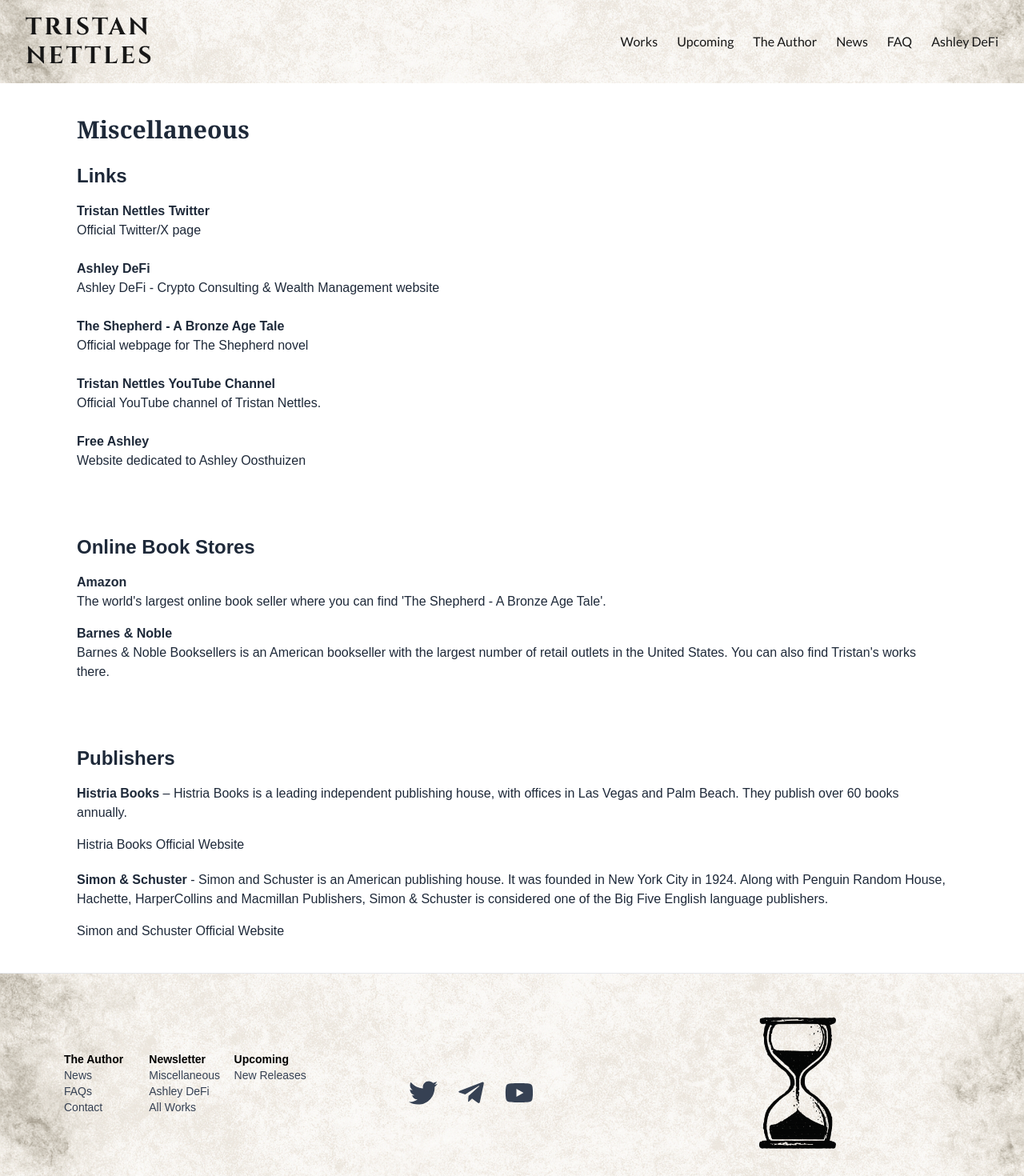
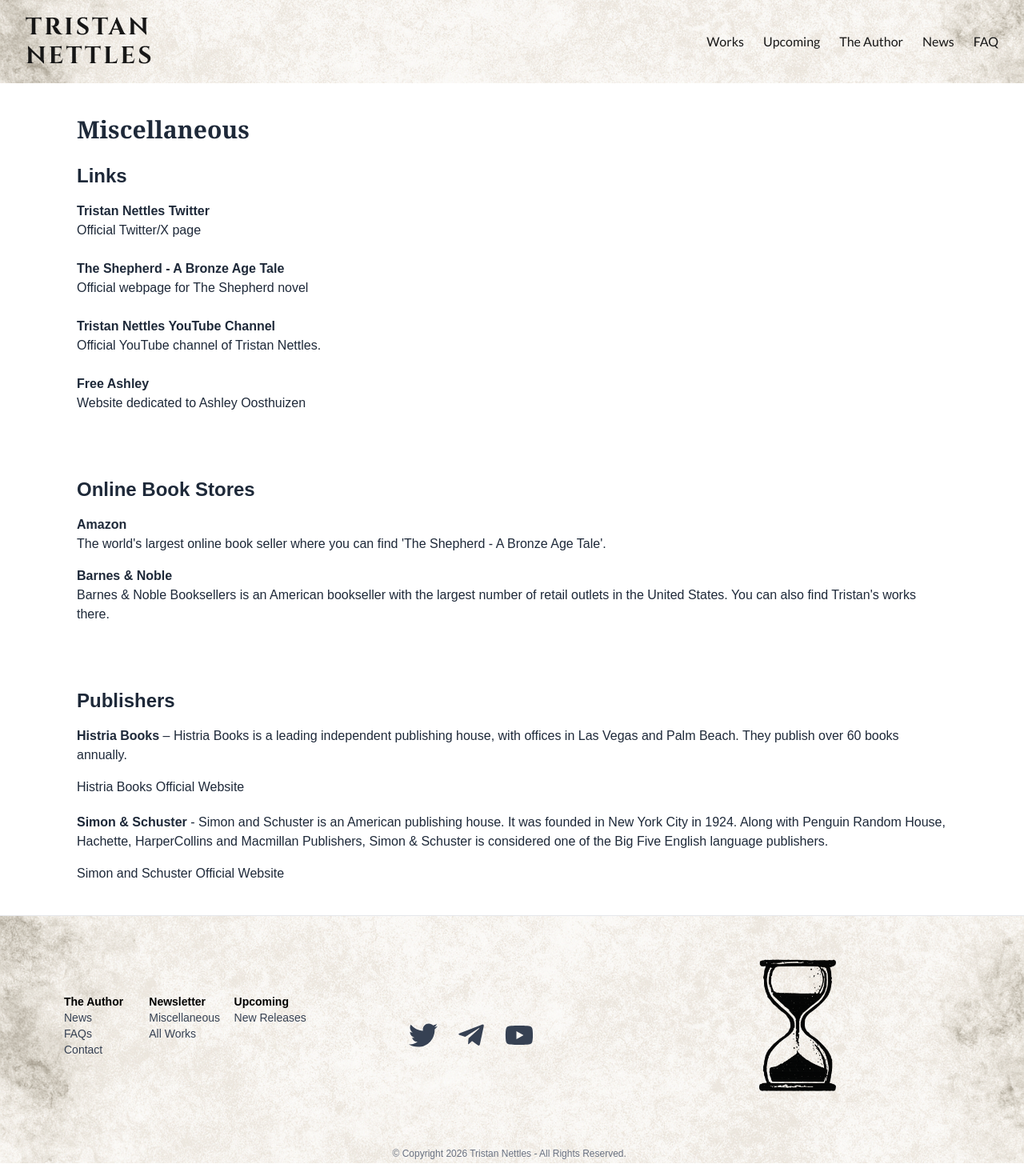
Before and after one commit to BodiAugustus/AuthorSite, a Next.js app: page /miscellaneous in a window 1280 px wide. Shown: the top 1470 px of the page at 80% size. Built offline with nearby package versions, Linux system fonts and the light colour scheme.

Commit message:
remove defi

```diff
--- a/app/Footer.js/page.js
+++ b/app/Footer.js/page.js
@@ -30,9 +30,7 @@
               Newsletter
             </Link>
             <Link href="/miscellaneous">Miscellaneous</Link>
-            <Link href="https://www.AshleyDefi.com" target="_blank">
-              Ashley DeFi
-            </Link>
+
             <Link href="/works">All Works</Link>
           </div>
           <div className="flex flex-col">
--- a/app/components/NavBar/page.js
+++ b/app/components/NavBar/page.js
@@ -30,7 +30,6 @@
             { label: "The Author", href: "/author" },
             { label: "News", href: "/news" },
             { label: "FAQ", href: "/faqs" },
-            { label: "Ashley DeFi", href: "https://www.ashleydefi.com" },
           ].map(({ label, href }) => (
             <li key={href}>
               <Link
--- a/app/faqs/page.js
+++ b/app/faqs/page.js
@@ -51,13 +51,9 @@
       question:
         "How did your background in biology and the military shape your worldview?",
       answer:
-        "Both pursuits have led me to learn how to deduct, not infer, my conclusions to avoid being misled or mislead. I have a greater appreciation for the majesty of life than I did before, and its many complexities. I also learned how to think rationally, scientifically, and for myself.",
+        "Both pursuits have led me to learn how to deduct, not infer, my conclusions to avoid being mislead. I have a greater appreciation for life than I did before, and its endless  complexities. I also learned how to think for myself.",
     },
-    {
-      question: "What role does cryptocurrency play in your life today?",
-      answer:
-        "I use digital finance daily, most notably as an investment platform but more and more as a daily means of transaction. I am heavily invested in the Sonic Blockchain and believe very much in Monero as well. I encourage all people, especially young ones, to learn how to invest in and utilize digital assets moving forward. Anyone who is interested in learning more can visit Ashley DeFi by clicking on the link on the top right corner of this website.",
-    },
+
     {
       question:
         "Is your advocacy for Ashley a one-man mission or part of a larger campaign?",
@@ -125,8 +121,7 @@
     },
     {
       question: "Can you give me some writing tips?",
-      answer:
-        "Yes! Read a lot, write a lot, and edit constantly. The devil is in the details.",
+      answer: "Yes! Read a lot, write a lot, and edit constantly.",
     },
     {
       question:
--- a/app/layout.js
+++ b/app/layout.js
@@ -102,7 +102,7 @@
         "Tristan Nettles is the author of historical and Bronze Age fiction including 'The Shepherd' and 'False Positive'.",
       worksFor: {
         "@type": "Organization",
-        name: "Ashley DeFi",
+        name: "Doc Diesel",
       },
     },
     {
@@ -122,8 +122,7 @@
       name: "False Positive",
       author: { "@type": "Person", name: "Tristan Nettles" },
       datePublished: "2021-01-01",
-      description:
-        "A gripping modern thriller about medicine, betrayal, and redemption.",
+      description: "A gripping modern thriller about drugs, love, and war.",
       publisher: { "@type": "Organization", name: "Independent" },
       inLanguage: "English",
     },
--- a/app/miscellaneous/page.js
+++ b/app/miscellaneous/page.js
@@ -20,17 +20,7 @@
               Official Twitter/X page
             </a>
           </div>
-          <div>
-            <p className="font-bold">Ashley DeFi</p>
-            <a
-              href="https://www.AshleyDeFi.com"
-              target="_blank"
-              rel="noopener noreferrer"
-              className="hover:text-blue-400"
-            >
-              Ashley DeFi - Crypto Consulting & Wealth Management website
-            </a>
-          </div>
+
           <div>
             <p className="font-bold">The Shepherd - A Bronze Age Tale</p>
             <a
--- a/app/upcoming-works/page.js
+++ b/app/upcoming-works/page.js
@@ -12,8 +12,7 @@
       "False Positive is the true story of a man who outruns his past but never forgets it. As a rambunctious youth, soldier, international dark web drug dealer, outlaw, and mercenary, Tristan travels the world — from armed home invasions in Mississippi to mountain top temples in Nepal, from Southeast Asian prisons to battlefields in Eastern Europe — chasing truth, redemption, and ultimately, justice. When the woman he loves, Ashley Oosthuizen, is wrongfully imprisoned and sentenced to death in Thailand, Tristan's mission becomes clear. What began as a reckless search for freedom turns into an international fight for someone else's. ",
     description3:
       "Told with dark humor, brutal honesty, and heart-stopping intensity, False Positive is a modern epic — a real-life odyssey in the spirit of Forrest Gump and Catch Me If You Can. It's a raw, unforgettable journey through love, loss, crime, war, and the deep, messy beauty of being human.",
-    available:
-      "False Positive will be available in most English-language markets in the Fall of 2026.",
+    available: "",
     image: "/comingSoon.jpeg",
     category: "Commercial Nonfiction",
   },
@@ -26,8 +25,7 @@
       "Set against the sweeping backdrop of a collapsing kingdom and a rising warlord, The King – A Bronze Age Tale continues the saga of the shepherd destined to become a king. As better-trained and better-equipped enemy armies close in, Pan must navigate overwhelming odds, betrayal, and court intrigue — not only to survive, but to reclaim the woman he loves.",
     description3:
       " Rich in historical detail, political intrigue, and haunting emotion, this epic sequel to The Shepherd cements Tristan Nettles’ place as a rising voice in historical fiction. The King is a powerful tale of war, leadership, and love — where loyalty endures, and nothing is more sacred than the bonds we fight to protect.",
-    available:
-      "The King - A Bronze Age Tale will be available in most in most English-language markets by Summer, 2027.",
+    available: "",
     image: "/comingSoon.jpeg",
     category: "Commercial Fiction",
   },
```
